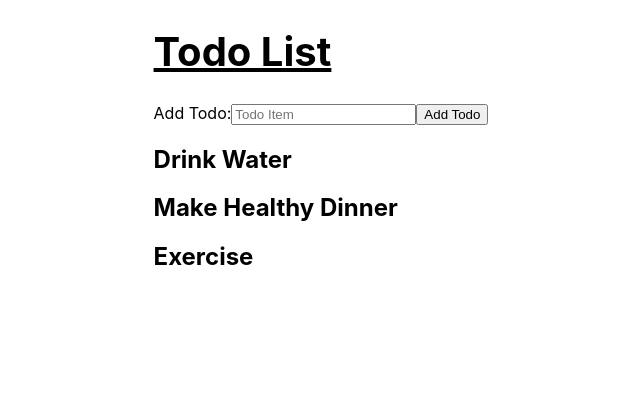
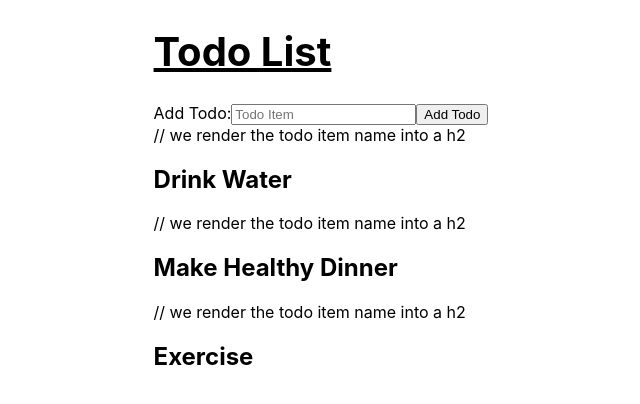
Before and after one commit to 100devs/react-todo-list-just-add, a React (Create React App) app: page / in a window 1280 px wide. Shown: the top 404 px of the page, without its empty margins (319-959 px from the left). Built offline with nearby package versions, Linux system fonts and the light colour scheme.

Commit message:
added comments

```diff
--- a/src/components/Todo.js
+++ b/src/components/Todo.js
@@ -1,10 +1,12 @@
-
+// we create a new Todo component which takes on parameter, we then grab the todo props from our App component
 const Todo = ({ todo }) => {
     return (
         <div>
+//         we render the todo item name into a h2
             <h2>{todo.item}</h2>
         </div>
     )
 }
 
+// exporting the function to use it eslewhere
 export default Todo
```
